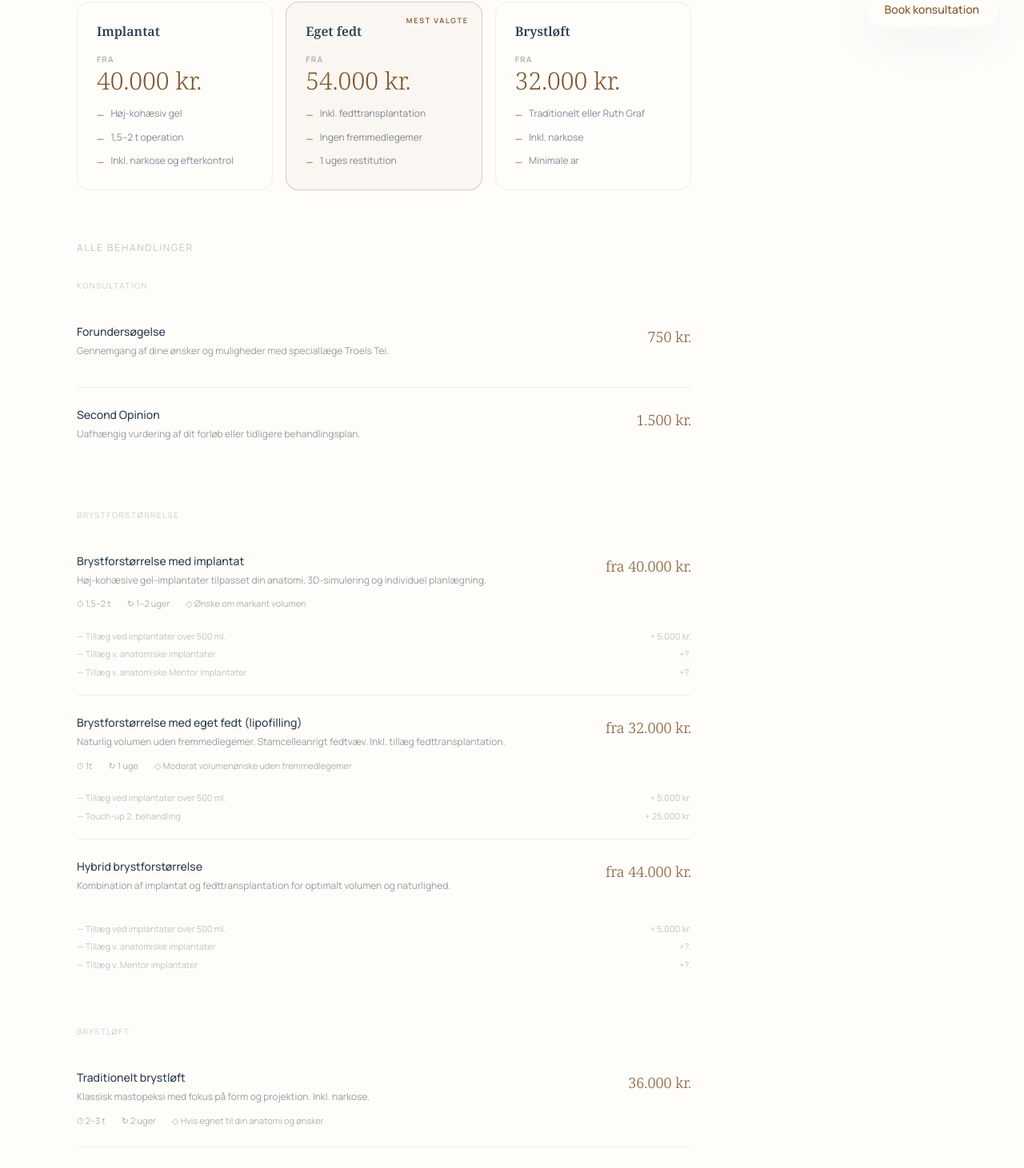
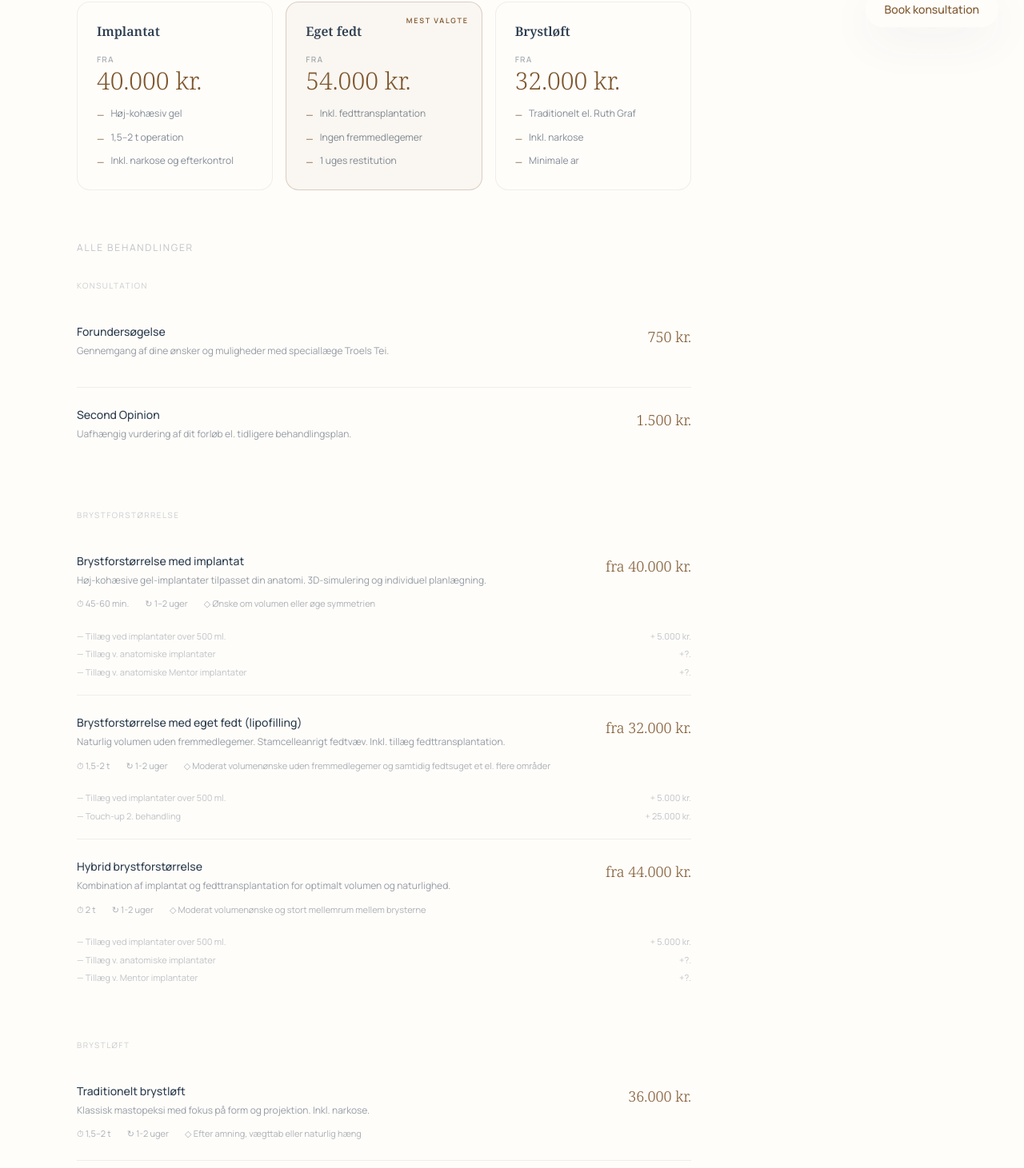
Before and after one commit to brystcenteresbjerg/brystcenter-esbjerg, a Next.js app: page /priser in a window 1280 px wide. Shown: the part 734-2195 px from the top of the page at 80% size. Built offline with nearby package versions, Linux system fonts and the light colour scheme.

Commit message:
updates descriptions

```diff
--- a/src/app/priser/page.tsx
+++ b/src/app/priser/page.tsx
@@ -24,7 +24,7 @@ const featured = [
   {
     title: "Brystløft",
     price: "32.000 kr.",
-    bullets: ["Traditionelt eller Ruth Graf", "Inkl. narkose", "Minimale ar"],
+    bullets: ["Traditionelt el. Ruth Graf", "Inkl. narkose", "Minimale ar"],
   },
 ];
 
@@ -56,7 +56,7 @@ const treatments: { category: string; items: TreatmentItem[] }[] = [
       },
       {
         label: "Second Opinion",
-        desc: "Uafhængig vurdering af dit forløb eller tidligere behandlingsplan.",
+        desc: "Uafhængig vurdering af dit forløb el. tidligere behandlingsplan.",
         price: "1.500 kr.",
         href: "/booking",
       },
@@ -68,9 +68,9 @@ const treatments: { category: string; items: TreatmentItem[] }[] = [
       {
         label: "Brystforstørrelse med implantat",
         desc: "Høj-kohæsive gel-implantater tilpasset din anatomi. 3D-simulering og individuel planlægning.",
-        duration: "1,5–2 t",
+        duration: "45-60 min.",
         recovery: "1–2 uger",
-        anbefales: "Ønske om markant volumen",
+        anbefales: "Ønske om volumen eller øge symmetrien",
         price: "fra 40.000 kr.",
         href: "/behandlinger/bfo-implantat",
         supplements: [
@@ -82,9 +82,9 @@ const treatments: { category: string; items: TreatmentItem[] }[] = [
       {
         label: "Brystforstørrelse med eget fedt (lipofilling)",
         desc: "Naturlig volumen uden fremmedlegemer. Stamcelleanrigt fedtvæv. Inkl. tillæg fedttransplantation.",
-        duration: "1t",
-        recovery: "1 uge",
-        anbefales: "Moderat volumenønske uden fremmedlegemer",
+        duration: "1,5-2 t",
+        recovery: "1-2 uger",
+        anbefales: "Moderat volumenønske uden fremmedlegemer og samtidig fedtsuget et el. flere områder",
         price: "fra 32.000 kr.",
         href: "/behandlinger/bfo-eget-fedt-lipofilling",
         supplements: [
@@ -95,6 +95,9 @@ const treatments: { category: string; items: TreatmentItem[] }[] = [
       {
         label: "Hybrid brystforstørrelse",
         desc: "Kombination af implantat og fedttransplantation for optimalt volumen og naturlighed.",
+        duration: "2 t",
+        recovery: "1-2 uger",
+        anbefales: "Moderat volumenønske og stort mellemrum mellem brysterne",
         price: "fra 44.000 kr.",
         href: "/booking",
         supplements: [
@@ -111,9 +114,9 @@ const treatments: { category: string; items: TreatmentItem[] }[] = [
       {
         label: "Traditionelt brystløft",
         desc: "Klassisk mastopeksi med fokus på form og projektion. Inkl. narkose.",
-        duration: "2–3 t",
-        recovery: "2 uger",
-        anbefales: "Hvis egnet til din anatomi og ønsker",
+        duration: "1,5–2 t",
+        recovery: "1-2 uger",
+        anbefales: "Efter amning, vægttab eller naturlig hæng",
         price: "36.000 kr.",
         href: "/behandlinger/brystloeft",
       },
@@ -121,8 +124,8 @@ const treatments: { category: string; items: TreatmentItem[] }[] = [
         label: "Brystløft · Ruth Graf-teknik",
         desc: "Vertikal mastopeksi med auto-augmentation. Løft og fylde uden implantat — minimale ar. Inkl. narkose.",
         duration: "1,5–2 t",
-        recovery: "2 uger",
-        anbefales: "Hvis egnet til din anatomi og ønsker",
+        recovery: "1-2 uger",
+        anbefales: "Hvis passende til din anatomi: efter amning, vægttab eller naturlig hæng",
         price: "36.000 kr.",
         href: "/behandlinger/brystloeft",
       },
@@ -134,7 +137,7 @@ const treatments: { category: string; items: TreatmentItem[] }[] = [
       {
         label: "Brystreduktion",
         desc: "Moderne B-teknik for optimal form og projektion. Lindring af fysiske gener og æstetisk balance.",
-        duration: "1,5–2 t",
+        duration: "2 t",
         recovery: "2 uger",
         anbefales: "Fysiske gener eller ubalance i proportioner",
         price: "42.000 kr.",
@@ -143,6 +146,9 @@ const treatments: { category: string; items: TreatmentItem[] }[] = [
       {
         label: "B-plastik / Renault-teknik",
         desc: "Brystløft med reducerende effekt. Teknikvalget afhænger af din anatomi og ønsker.",
+        duration: "2 t",
+        recovery: "2 uger",
+        anbefales: "Fysiske gener eller ubalance i proportioner",
         price: "42.000 kr.",
         href: "/behandlinger/brystreduktion",
       },
@@ -156,7 +162,7 @@ const treatments: { category: string; items: TreatmentItem[] }[] = [
         desc: "Revisionskirurgi med PU-belagte implantater. Præcis placering og langvarig stabilitet.",
         duration: "1–2 t",
         recovery: "1–2 uger",
-        anbefales: "Eksisterende implantater over 10–15 år",
+        anbefales: "Ønske om ændring, kapseldannelse el. implantatkomplikationer",
         price: "45.000 kr.",
         href: "/behandlinger/udskiftning-af-protese",
         supplements: [
@@ -169,9 +175,9 @@ const treatments: { category: string; items: TreatmentItem[] }[] = [
       {
         label: "Fjernelse af implantat (Eksplantation)",
         desc: "Fjernelse af eksisterende implantater uden indsættelse af nyt implantat.",
-        duration: "1–2 t",
+        duration: "30-90 min.",
         recovery: "1–2 uger",
-        anbefales: "bla bla ?",
+        anbefales: "Æstetiske såvel som fysiologiske faktorer",
         price: "30.000 kr.",
         href: "/booking",
         supplements: [
@@ -188,8 +194,8 @@ const treatments: { category: string; items: TreatmentItem[] }[] = [
         label: "Fedttransplantation til ansigtet",
         desc: "Stamcelleanrigt fedt til naturlig volumengenopbygning i ansigtet.",
         duration: "1 t",
-        recovery: "1–2 uger",
-        anbefales: "bla bla ?",
+        recovery: "2-14 dage",
+        anbefales: "Permanent volumenopbygning alternativt til midlertidlige fillers",
         price: "14.000 kr.",
         href: "/booking",
         supplements: [{ label: "Touch up 2. behandling", price: "fra 10.000 kr." }],
@@ -198,8 +204,8 @@ const treatments: { category: string; items: TreatmentItem[] }[] = [
         label: "Fedttransplantation til ar og vævsforbedring",
         desc: "Målrettet fedttransplantation til korrektion af ar og forbedring af vævskvalitet.",
         duration: "1–2 t",
-        recovery: "1–2 uger",
-        anbefales: "bla bla ?",
+        recovery: "2-14 dage",
+        anbefales: "Forbedring af ar eller vævskvalitet, f.eks. efter tidligere operationer eller traumer",
         price: "fra 14.000 kr.",
         href: "/booking",
         supplements: [{ label: "Tillæg v. fuld narkose", price: "fra 4.000 kr." }],
@@ -211,7 +217,7 @@ const treatments: { category: string; items: TreatmentItem[] }[] = [
     items: [
       {
         label: "Korrektion af brystvorter",
-        desc: "Inddragne brystvorter eller reduktion af areola el. brystvorte. Udføres ofte i lokalbedøvelse.",
+        desc: "Inddragne brystvorter el. reduktion af areola el. brystvorte. Udføres ofte i lokalbedøvelse.",
         price: "fra 14.000 kr.",
         href: "/booking",
       },
```
